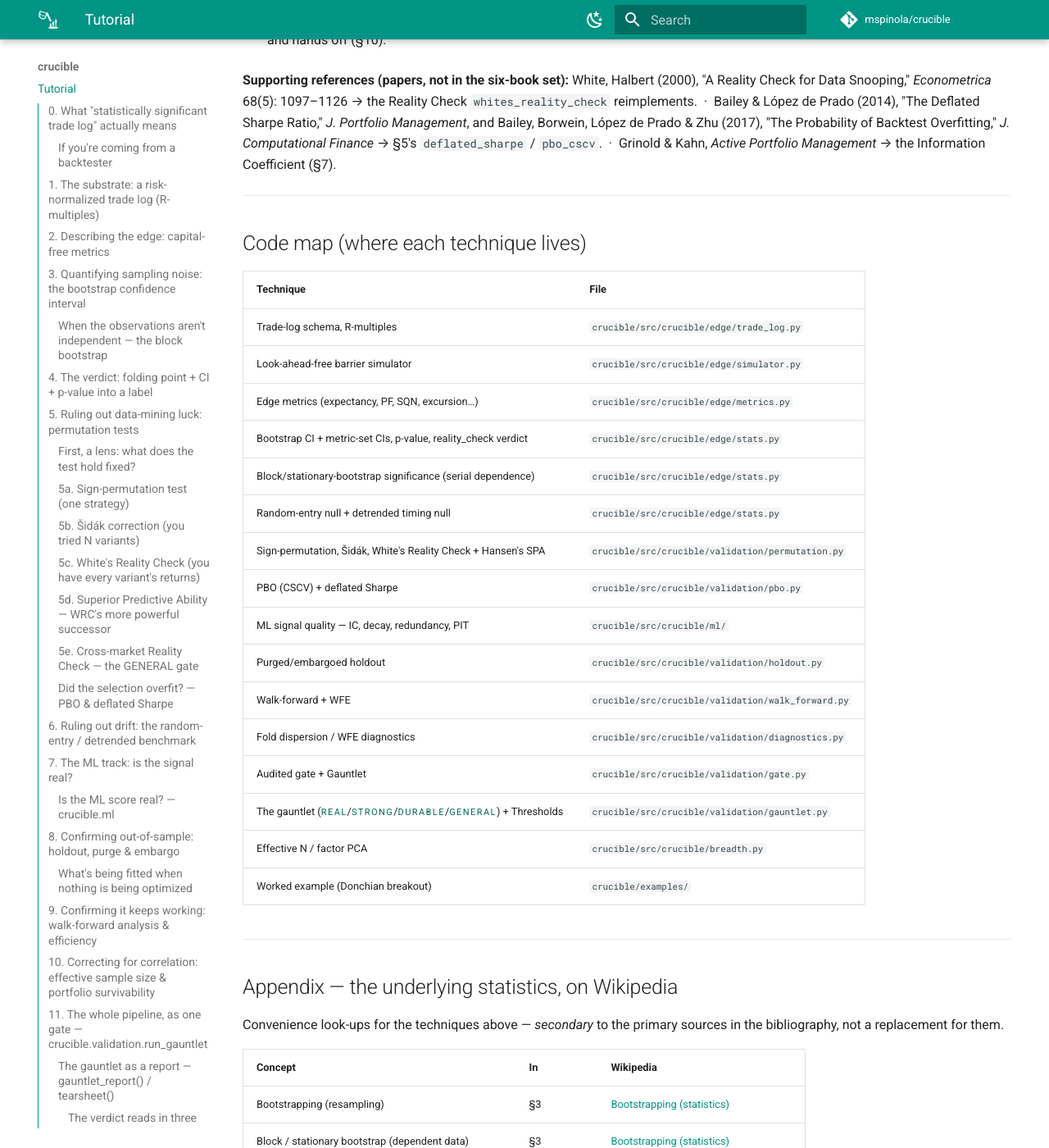
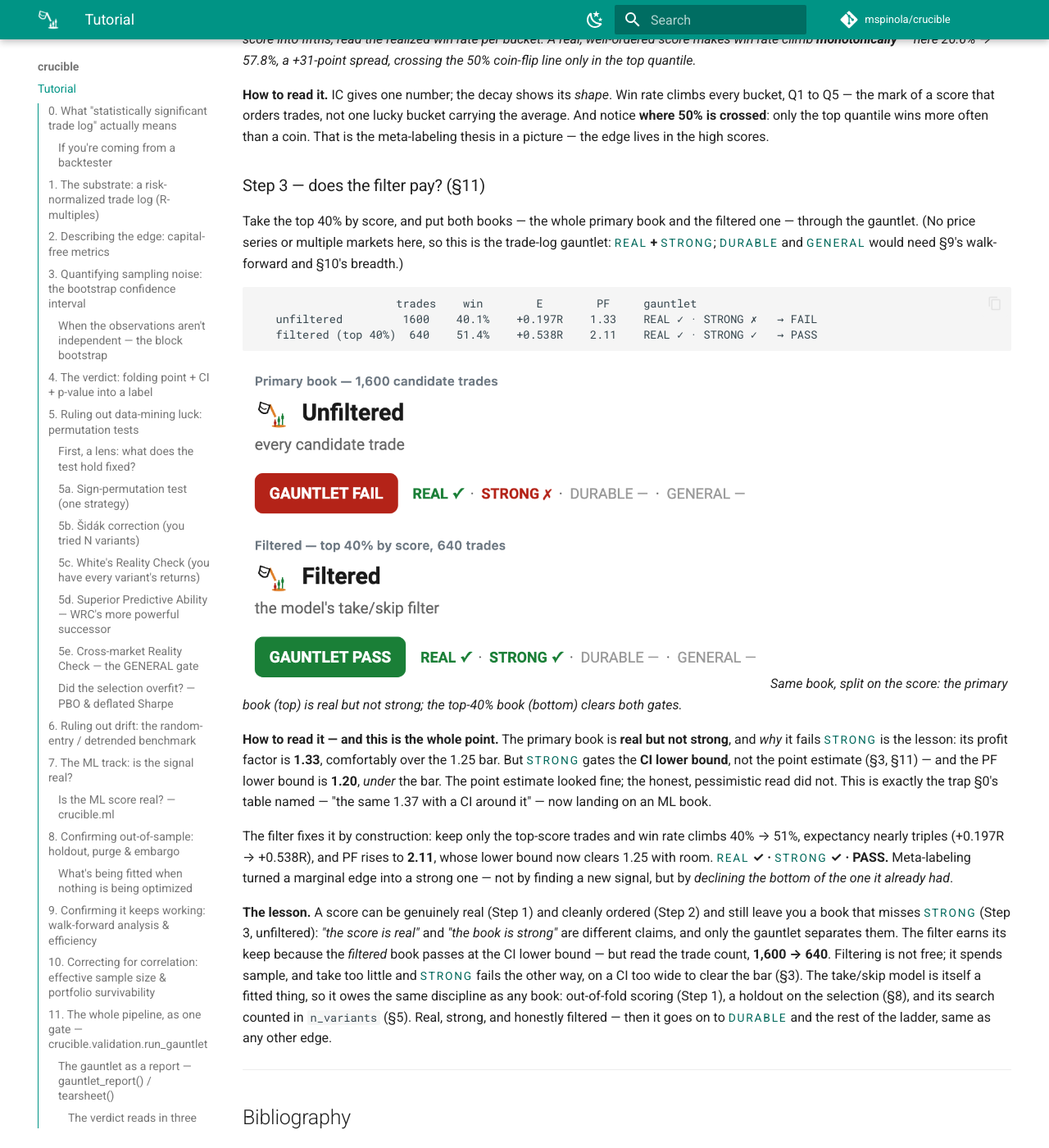
Before and after one commit to mspinola/crucible, an MkDocs documentation site: the page built from docs/index.md, in a window 1280 px wide and 1400 px high, scrolled down 24684 px. Shown: the whole window at 82% size. Built offline with MkDocs 1.6.1 and Material for MkDocs 9.7.7, drawn with Linux system fonts in a browser that asks for light colours; comment, search, counter and statistics services are not loaded; some of the changed text lies outside the part shown.

Commit message:
docs: §13 — ML take/skip filter worked example, with figures (#63)
The ML counterpart to §12, written to the exact numbers from
examples/ml_meta_label.py (PR 1). Four beats mirroring §12: is the score
real (IC + alpha_gate + out-of-fold sign-stability, §7), does it rank
outcomes (quantile decay 26.6% -> 57.8%, §7), does the filter pay (the
primary book vs the top-40% book through the trade-log gauntlet, §11),
and the lesson.

The payoff reuses the tutorial's own spine: the unfiltered book is REAL
but fails STRONG on the PF CI lower bound (point 1.33, lower 1.20) — the
exact "point estimate lies, CI lower bound is the bar" lesson from §0 and
§11, now on an ML book. The filter lifts PF to 2.11 and it passes;
§13 also names the cost (1,600 -> 640 trades) and that the take/skip model
owes the same discipline as any book (out-of-fold scoring, a holdout, its
search counted).

Two figures via gen_figures.py (ml_sheets): the quantile-decay bars and
the unfiltered-vs-filtered verdict comparison. Also adds a §7 -> §13
forward-pointer and code-map entries for both worked examples.

Co-authored-by: Claude Opus 4.8 <noreply@anthropic.com>

````diff
--- a/docs/index.md
+++ b/docs/index.md
@@ -662,7 +662,7 @@ scored by whichever fires first — a profit barrier (`+tp·ATR`), a stop (`−s
 cap. Because the label looks forward until a barrier is touched, it creates the leakage the
 §8 purge/embargo controls. If a *model* then chooses which labeled trades to take
 (**meta-labeling** — a take/skip filter on a primary signal), you judge that filter's score
-with `crucible.ml` below.
+with `crucible.ml` below — **worked end to end in §13**.
 
 > **Sources.** **AFML Ch. 3 "Labeling," §3.4 "The Triple-Barrier Method"** (with §3.5 "Learning
 > Side and Size" and §3.6 "Meta-Labeling") — the labeling and take/skip framing.
@@ -1065,6 +1065,102 @@ whole reason to run the gauntlet instead of trusting a curve.
 
 ---
 
+## 13. Worked example: an ML take/skip filter, read end to end
+
+*The score is real — which is not the same as the book being strong. Watch a marginal edge cross the line.*
+
+The ML track (§7) run as one script on a **meta-labeling take/skip filter**: a primary signal
+has already produced a book of candidate trades, and a model scores each one — *take it* or *skip
+it*. The full runnable version is in
+[`examples/ml_meta_label.py`](https://github.com/mspinola/crucible/blob/main/examples/ml_meta_label.py);
+it uses a reproducible synthetic book (no network), so you can run it and get these exact numbers.
+
+```python
+from crucible.ml import information_coefficient, alpha_gate, quantile_decay, fold_ic
+from crucible.validation import run_gauntlet
+from crucible.edge import TradeLog
+
+book  = synthetic_meta_book()          # 1,600 candidate trades: score, label, r
+preds = book[["score", "label"]]       # the model's score and the realized win/loss
+```
+
+Each candidate carries a hidden edge *quality*; the model's `score` reads that quality
+imperfectly — a real but noisy signal, never the label itself. The first two questions are §7's,
+the third is §11's.
+
+### Step 1 — is the score real? (§7)
+
+```
+information_coefficient(preds)   IC = +0.218          alpha_gate(min_ic=0.03): PASS
+fold_ic(book, ["score"])         out-of-fold IC = +0.214 ± 0.061   (positive in all 5 folds, IR +3.53)
+```
+
+**How to read it.** The Information Coefficient is the rank correlation between score and
+outcome: **+0.218** says higher scores really do rank better trades, and `alpha_gate` passes it.
+But the number that carries more weight is the **out-of-fold** one — measured on trades the score
+didn't see — and its **sign-stability**: +0.214, positive in every one of the five folds. Per §7,
+a consistently-positive IC beats a bigger one that flips sign fold to fold; this one never flips.
+That out-of-fold split is also what keeps it honest — a score fit *and* judged on the same trades
+would be the §8 leakage mistake.
+
+### Step 2 — does the score rank outcomes? (§7)
+
+```
+quantile_decay(preds, q=5)
+   score quantile    Q1      Q2      Q3      Q4      Q5
+   win rate        26.6%   34.1%   37.2%   45.0%   57.8%     monotonic ✓   spread +31 pts
+```
+
+![Win rate by score quantile: five bars climbing left to right from about 27% at Q1 to 58% at Q5, crossing the 50% coin-flip line only at the top quantile.](img/ml_decay.png){ width="620" }
+*The decay picture §7 describes: bucket the score into fifths, read the realized win rate per
+bucket. A real, well-ordered score makes win rate climb **monotonically** — here 26.6% → 57.8%,
+a +31-point spread, crossing the 50% coin-flip line only in the top quantile.*
+
+**How to read it.** IC gives one number; the decay shows its *shape*. Win rate climbs every
+bucket, Q1 to Q5 — the mark of a score that orders trades, not one lucky bucket carrying the
+average. And notice **where 50% is crossed**: only the top quantile wins more often than a coin.
+That is the meta-labeling thesis in a picture — the edge lives in the high scores.
+
+### Step 3 — does the filter pay? (§11)
+
+Take the top 40% by score, and put both books — the whole primary book and the filtered one —
+through the gauntlet. (No price series or multiple markets here, so this is the trade-log
+gauntlet: **REAL + STRONG**; DURABLE and GENERAL would need §9's walk-forward and §10's breadth.)
+
+```
+                     trades    win        E        PF     gauntlet
+   unfiltered         1600    40.1%    +0.197R    1.33    REAL ✓ · STRONG ✗   → FAIL
+   filtered (top 40%)  640    51.4%    +0.538R    2.11    REAL ✓ · STRONG ✓   → PASS
+```
+
+![Two gauntlet verdict banners: the unfiltered primary book reads GAUNTLET FAIL, with REAL passing and STRONG failing; the filtered top-40% book reads GAUNTLET PASS, with REAL and STRONG both passing.](img/ml_verdict.png){ width="640" }
+*Same book, split on the score: the primary book (top) is real but not strong; the top-40% book
+(bottom) clears both gates.*
+
+**How to read it — and this is the whole point.** The primary book is **real but not strong**,
+and *why* it fails STRONG is the lesson: its profit factor is **1.33**, comfortably over the 1.25
+bar. But STRONG gates the **CI lower bound**, not the point estimate (§3, §11) — and the PF lower
+bound is **1.20**, *under* the bar. The point estimate looked fine; the honest, pessimistic read
+did not. This is exactly the trap §0's table named — "the same 1.37 with a CI around it" — now
+landing on an ML book.
+
+The filter fixes it by construction: keep only the top-score trades and win rate climbs 40% → 51%,
+expectancy nearly triples (+0.197R → +0.538R), and PF rises to **2.11**, whose lower bound now
+clears 1.25 with room. **REAL ✓ · STRONG ✓ · PASS.** Meta-labeling turned a marginal edge into a
+strong one — not by finding a new signal, but by *declining the bottom of the one it already had*.
+
+**The lesson.** A score can be genuinely real (Step 1) and cleanly ordered (Step 2) and still
+leave you a book that misses STRONG (Step 3, unfiltered): *"the score is real"* and *"the book is
+strong"* are different claims, and only the gauntlet separates them. The filter earns its keep
+because the *filtered* book passes at the CI lower bound — but read the trade count, **1,600 →
+640**. Filtering is not free; it spends sample, and take too little and STRONG fails the other
+way, on a CI too wide to clear the bar (§3). The take/skip model is itself a fitted thing, so it
+owes the same discipline as any book: out-of-fold scoring (Step 1), a holdout on the selection
+(§8), and its search counted in `n_variants` (§5). Real, strong, and honestly filtered — then it
+goes on to **DURABLE** and the rest of the ladder, same as any other edge.
+
+---
+
 ## Bibliography
 
 Listed in rough order of contribution to the significance machinery. Where a book is
@@ -1160,7 +1256,8 @@ Information Coefficient (§7).
 | Audited gate + Gauntlet | `crucible/src/crucible/validation/gate.py` |
 | The gauntlet (REAL/STRONG/DURABLE/GENERAL) + Thresholds | `crucible/src/crucible/validation/gauntlet.py` |
 | Effective N / factor PCA | `crucible/src/crucible/breadth.py` |
-| Worked example (Donchian breakout) | `crucible/examples/` |
+| Worked example (Donchian breakout, §12) | `crucible/examples/donchian_gauntlet.py` |
+| Worked example (ML take/skip filter, §13) | `crucible/examples/ml_meta_label.py` |
 
 ---
 
````
Also changed, not shown: docs/gen_figures.py (+44 -0 lines), docs/img/ml_decay.png (added), docs/img/ml_verdict.png (added).
